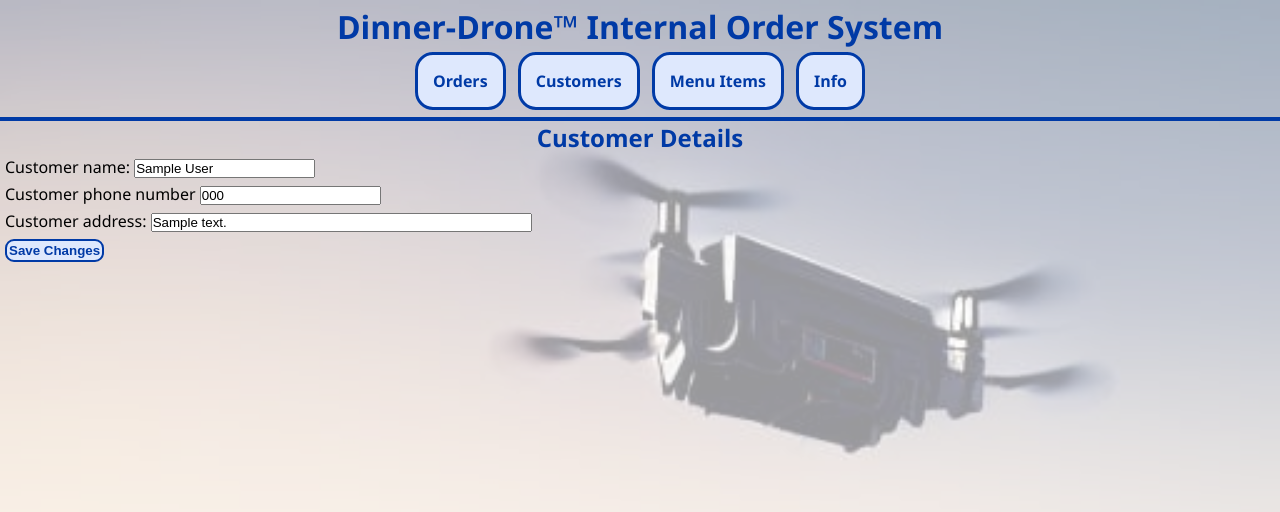
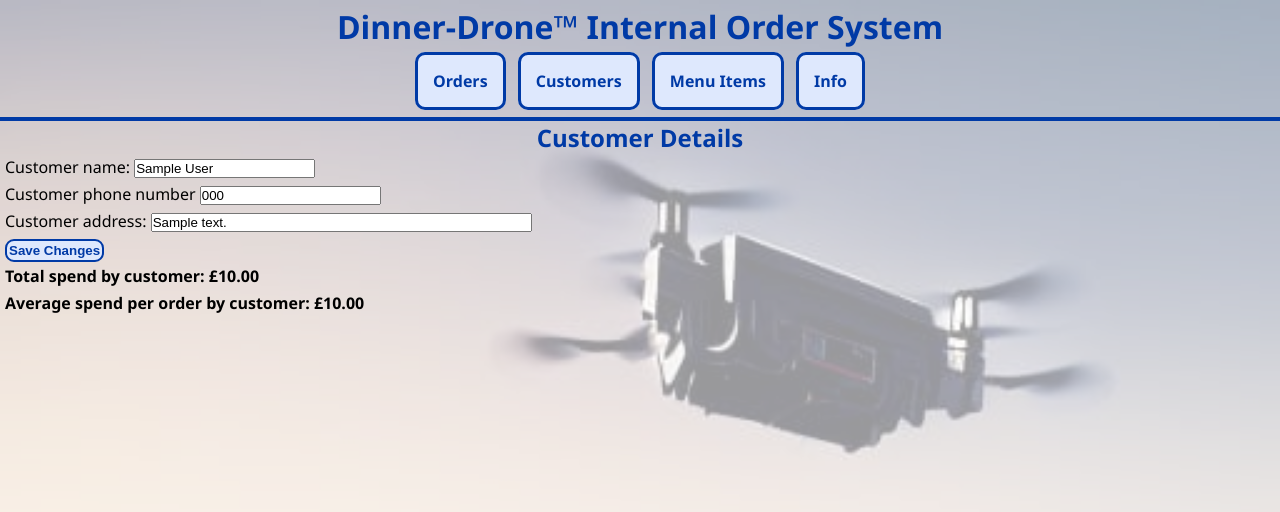
Before and after one commit to JerosCalmera/Dinner_Drone, a Flask app: page /customer_edit_entry/1 in a window 1280 px wide. Shown: the top 512 px of the page. Run offline with Flask 3, Linux system fonts and the light colour scheme; tables that the repository leaves empty hold one stand-in row (values such as "Sample post").

Commit message:
MVP+Extensions complete

```diff
--- a/controllers/customer_controller.py
+++ b/controllers/customer_controller.py
@@ -19,8 +19,9 @@ def customer_add():
     customer_name = request.form ["customer_name"]
     customer_phone = request.form ["customer_phone"]
     customer_address = request.form ["customer_address"]
+    customer_spend = 0
 
-    customer = Customers(name = customer_name, phone = customer_phone, address = customer_address)
+    customer = Customers(name = customer_name, phone = customer_phone, address = customer_address, total_spend = customer_spend)
 
     db.session.add(customer)
     db.session.commit()
@@ -29,8 +30,9 @@ def customer_add():
 
 @customer_blueprint.route("/customer_edit_entry/<id>")
 def customer_edit(id):
-    customers = Customers.query.get(id)
-    return render_template("/customer/customer_edit.jinja", title="Customer Details", customers=customers)
+    customer = Customers.query.get(id)
+
+    return render_template("/customer/customer_edit.jinja", title="Customer Details", customers=customer)
 
 @customer_blueprint.route("/customer_edit_entry/<id>/submit", methods=["POST"])
 def customer_edit_submit(id):
@@ -48,7 +50,7 @@ def customer_edit_submit(id):
 
 @customer_blueprint.route("/customer_delete_entry/<id>/delete")
 def customer_delete(id):
-    db.session.query(OrderItems).filter(OrderItems.order_history_id==OrderHistory.id).delete()
+    db.session.query(OrderItems).filter(OrderItems.order_history_id==id).delete()
     db.session.query(OrdersHistory).filter(OrdersHistory.customer_id==id).delete()
     db.session.query(Customers).filter(Customers.id==id).delete()
     db.session.commit()
--- a/models.py
+++ b/models.py
@@ -13,10 +13,37 @@ class Customers(db.Model):
     name = db.Column(db.String(64))
     phone = db.Column(db.String(64))
     address = db.Column(db.String(64))
+    total_spend = db.Column(db.Numeric(precision=9, scale=2))
     order_history = db.relationship('OrdersHistory', backref='customer')
 
     def __repr__(self):
         return f"<Customer: {self.id}: {self.name}: {self.address}>"
+
+    def get_total_spend(self):
+        total_spend = 0
+        for order_history in self.order_history:
+            for order_item in order_history.order_items:
+                total_spend += order_item.menu.item_price
+
+        return total_spend
+
+    def get_average_spend(self):
+        average_list = []
+        for order_history in self.order_history:
+                average_list.append(order_history)
+
+        average_s = "{:.2f}".format(len(average_list))
+
+        total_spend = 0
+        for order_history in self.order_history:
+            for order_item in order_history.order_items:
+                total_spend += order_item.menu.item_price
+
+        if float(average_s) <= 0:
+            return 0
+
+        average_spend = float(total_spend) / float(average_s)
+        return "{:.2f}".format(average_spend)
 
 class OrdersHistory(db.Model):
     __tablename__ = "orders_history"
@@ -24,6 +51,57 @@ class OrdersHistory(db.Model):
     customer_id = db.Column(db.Integer, db.ForeignKey("customers.id"))
     order_date = db.Column(db.Date,default = datetime)
     order_items = db.relationship('OrderItems', backref="orders_history")
+
+    def calculate_total(self):
+        order_total = 0
+        for order_item in self.order_items:
+            order_total += order_item.menu.item_price
+        return order_total
+
+    def delivery_fee(self):
+        order_total_weight = 0
+        delivery_fee = 5
+        for order_item in self.order_items:
+            order_total_weight += order_item.menu.item_weight
+
+        if order_total_weight > 300:
+            delivery_fee = 9.99
+            if order_total_weight > 800:
+                delivery_fee = 15.99
+                if order_total_weight > 1500:
+                    delivery_fee = 29.99
+                    if order_total_weight > 2500:
+                        order_total_weight = "Delivery Not Possible! Order over 2500"
+        return delivery_fee
+
+    def calculate_weight(self):
+        order_total_weight = 0
+        for order_item in self.order_items:
+            order_total_weight += order_item.menu.item_weight
+        return order_total_weight
+
+    def calculate_g_total(self):
+        order_total = 0
+        order_total_weight = 0
+        delivery_fee = 5
+
+        for order_item in self.order_items:
+            order_total += order_item.menu.item_price
+
+        for order_item in self.order_items:
+            order_total_weight += order_item.menu.item_weight
+
+        if order_total_weight > 300:
+            delivery_fee = 9.99
+            if order_total_weight > 800:
+                delivery_fee = 15.99
+                if order_total_weight > 1500:
+                    delivery_fee = 29.99
+                    if order_total_weight > 2500:
+                        order_total_weight = "Delivery Not Possible! Order over 2500"
+
+            order_total_d = float(order_total) + delivery_fee
+        return order_total_d
 
 
 class OrderItems(db.Model):
@@ -37,6 +115,6 @@ class Menu(db.Model):
     id = db.Column(db.Integer, primary_key=True)
     item_name = db.Column(db.String(64))
     item_type = db.Column(db.String(64))
-    item_price = db.Column(db.Numeric(precision=9, scale=2), nullable=False)
-    item_weight = db.Column(db.Numeric(precision=9, scale=0), nullable=False)
+    item_price = db.Column(db.Numeric(precision=9, scale=2))
+    item_weight = db.Column(db.Numeric(precision=9, scale=0))
     order_items = db.relationship('OrderItems', backref="menu")
--- a/seed.py
+++ b/seed.py
@@ -12,7 +12,7 @@ def seed():
     OrderItems.query.delete()
     Menu.query.delete()
     customer1 = Customers(name = "Jenny Wholesome", phone = "3452256234", address = "42 Arcadia Rd, Tadford")
-    customer2 = Customers(name = "Elle Abbot", phone = "3428349123", address = "19 Belle Vue Rd, Colchester")
+    customer2 = Customers(name = "Elle Abbot", phone = "3428349123", address = "19 Belle Vue Rd, Colchester",)
     customer3 = Customers(name = "Roberto Smith", phone = "1000667231", address = "742 Evergreen Terrace, Springton-On-Sea")
     customer4 = Customers(name = "Danny Almond", phone = "9982394157", address = "4 Crouch Lane, London")
 
--- a/static/style.css
+++ b/static/style.css
@@ -9,18 +9,17 @@
 
 .info_title {
     text-align: left;
-    margin-left: 18px;
+    margin-left: 5px;
 }
 
 
 h3 {
     margin-top: 25px;
-    margin-left: 18px;
 }
 
 .info {
     line-height: 22px;
-    margin-left: 18px;
+    margin-left: 17px;
 }
 
 ol {
@@ -83,7 +82,7 @@ html {
 .button {
     background-color:rgb(222, 232, 253);
     color: #003aa6;
-    border-radius: 18px;
+    border-radius: 10px;
     padding: 15px;
     font-weight: bold;
     text-decoration: none;
--- a/templates/customer/customer_edit.jinja
+++ b/templates/customer/customer_edit.jinja
@@ -15,6 +15,8 @@
 <br>
 <button class="button-small" type="submit">Save Changes</button>
 </form>
+<b>Total spend by customer: £{{ customers.get_total_spend() }}</b><br>
+<b>Average spend per order by customer: £{{ customers.get_average_spend() }}</b><br>
 </div>
 
 {% endblock %}
--- a/templates/customer/customers.jinja
+++ b/templates/customer/customers.jinja
@@ -12,7 +12,7 @@
             <b>Customer Name:</b> {{ customer.name }}<br>
             <b>Customer Phone Number:</b> {{ customer.phone}}<br>
             <b>Customer Address:</b> {{ customer.address}}<br>
-            <b>Update customer information: <a class="button-small" href="/customer_edit_entry/{{ customer.id }}">Edit</a></b><br>
+            <b>Spend information and update customer information: <a class="button-small" href="/customer_edit_entry/{{ customer.id }}">Edit</a></b><br>
             <b>Delete Customer:<a class="button-small-delete" href="/customer_delete_entry/{{ customer.id }}/delete">Delete</a></b>
             </ol>
             <br>
--- a/templates/info.jinja
+++ b/templates/info.jinja
@@ -11,6 +11,6 @@
 
 <h3>Orders between 1.5kg to 2.5kg = £29.99</h3> (BAE 2000 LoiterStar Heavy Lift Unit), please speak to a supervisor to ensure heavy drone availabily!
 
-<h3>Orders above 2.5kg cannot be ordered at this site, the option has been removed on the customer app and website</h3>
+<h3>Orders above 2.5kg cannot be ordered at this site, the option has been removed on the customer app and website, the system will alert you in order information if the order exceeds maximum weight.</h3>
 <div>
 {% endblock %}
```
Also changed, not shown: controllers/order_controller.py (+3 -64 lines), migrations/versions/d68b2186f7db_.py (renamed from migrations/versions/cfffaca925fb_.py, +4 -3 lines), migrations/versions/e64c0ceedc8c_.py (added, +52 -0 lines), templates/order/order_edit.jinja (+4 -3 lines), templates/order/order_edit_date.jinja (+4 -3 lines), templates/order/order_single.jinja (+4 -3 lines).
